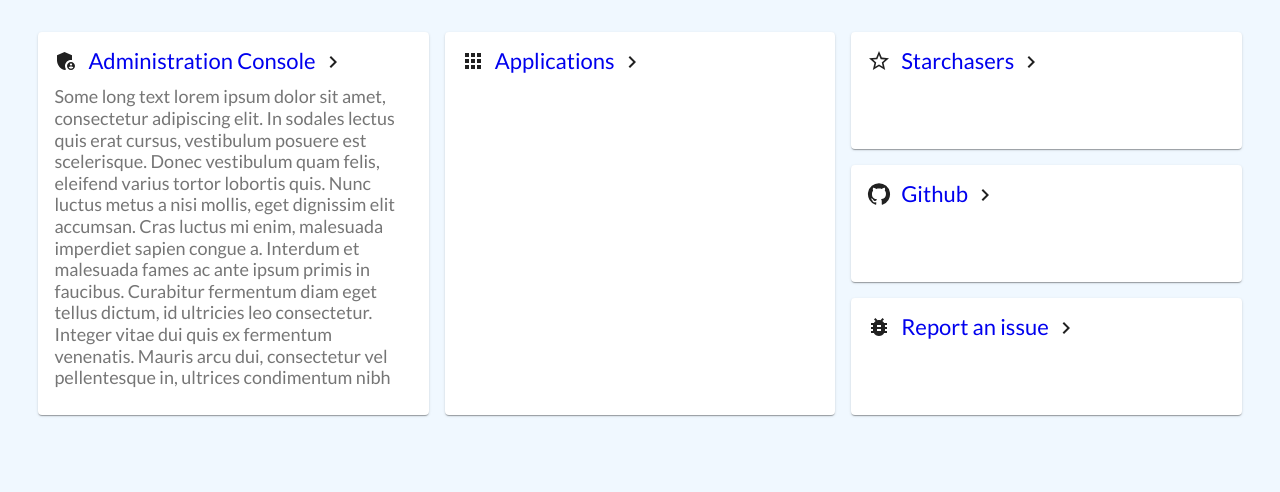
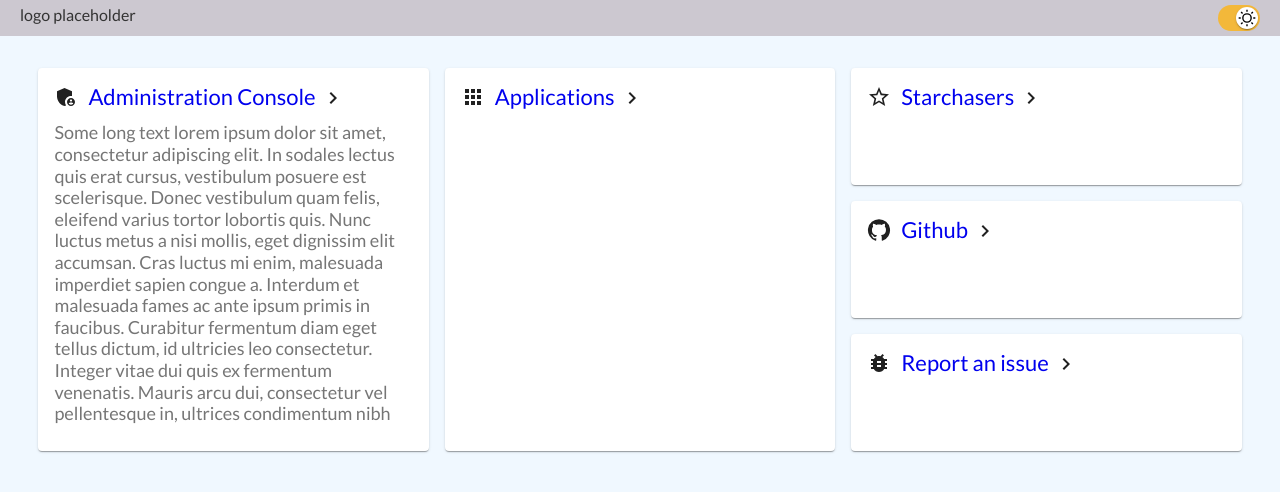
Before and after one commit to HubertBalcerzak/LiteCD-website, a Next.js app: page / in a window 1280 px wide. Shown: the top 492 px of the page. Built offline with nearby package versions, Linux system fonts and the light colour scheme.

Commit message:
Add the header component

```diff
--- a/src/components/elements/Layout/Header.tsx
+++ b/src/components/elements/Layout/Header.tsx
@@ -1,7 +1,24 @@
 import React from 'react'
+import { css } from '@emotion/css'
 
 import Page from '../../blocks/Page'
+import ThemeSwitch from '../ThemeSwitch'
 
-const Header: React.FC = (props) => <Page.Header {...props} />
+const Header: React.FC = (props) => {
+  return (
+    <Page.Header
+      {...props}
+      className={css`
+        display: flex;
+        justify-content: space-between;
+        padding: 5px 20px;
+        background-color: #ccc8d0; //TODO change depending on color theme
+      `}
+    >
+      <div>logo placeholder</div>
+      <ThemeSwitch defaultChecked />
+    </Page.Header>
+  )
+}
 
 export default Header
--- a/src/components/elements/ThemeSwitch/index.tsx
+++ b/src/components/elements/ThemeSwitch/index.tsx
@@ -1,6 +1,7 @@
-import { styled, Switch } from '@mui/material'
+import { Switch } from '@mui/material'
+import styled from '@emotion/styled'
 
-const ThemeSwitch = styled((props) => <Switch {...props} />)(({ theme }) => ({
+const ThemeSwitch = styled((props: any) => <Switch {...props} />)(({ theme }) => ({
   width: 42,
   height: 26,
   padding: 0,
```
